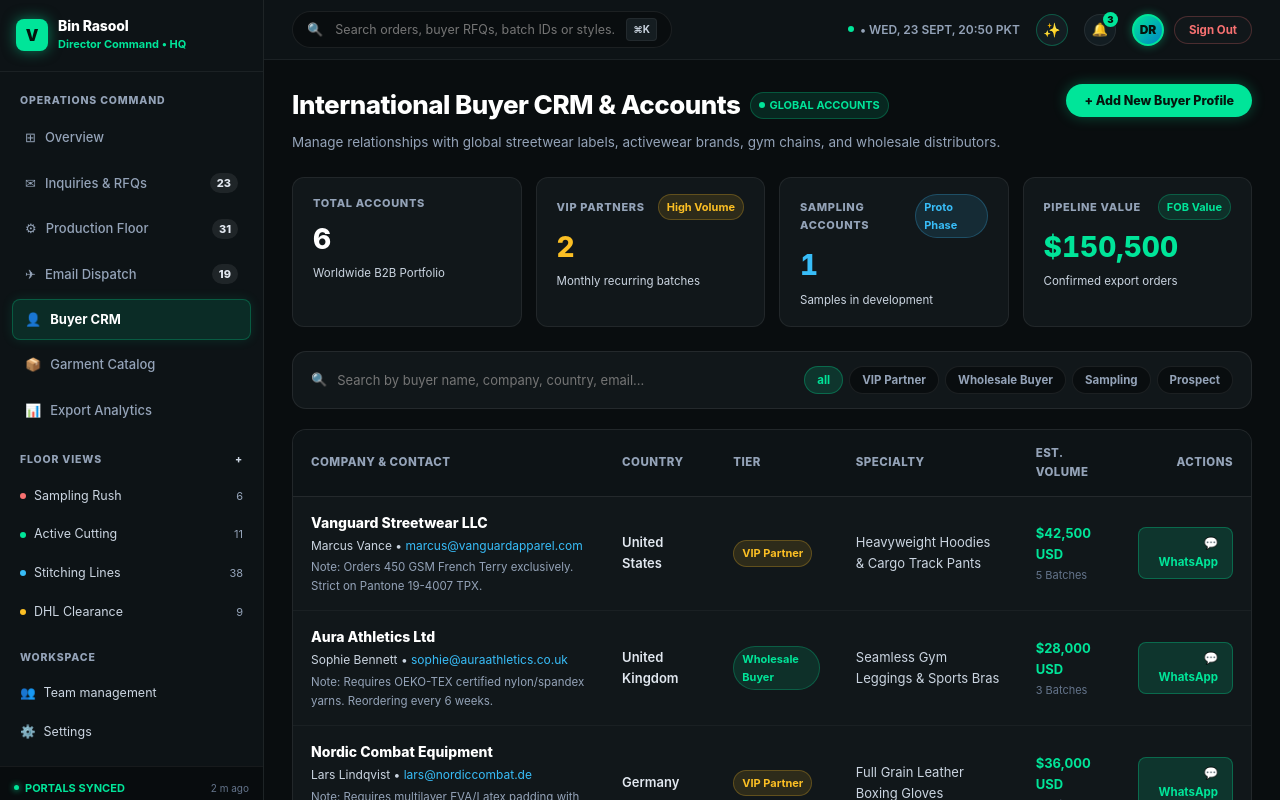
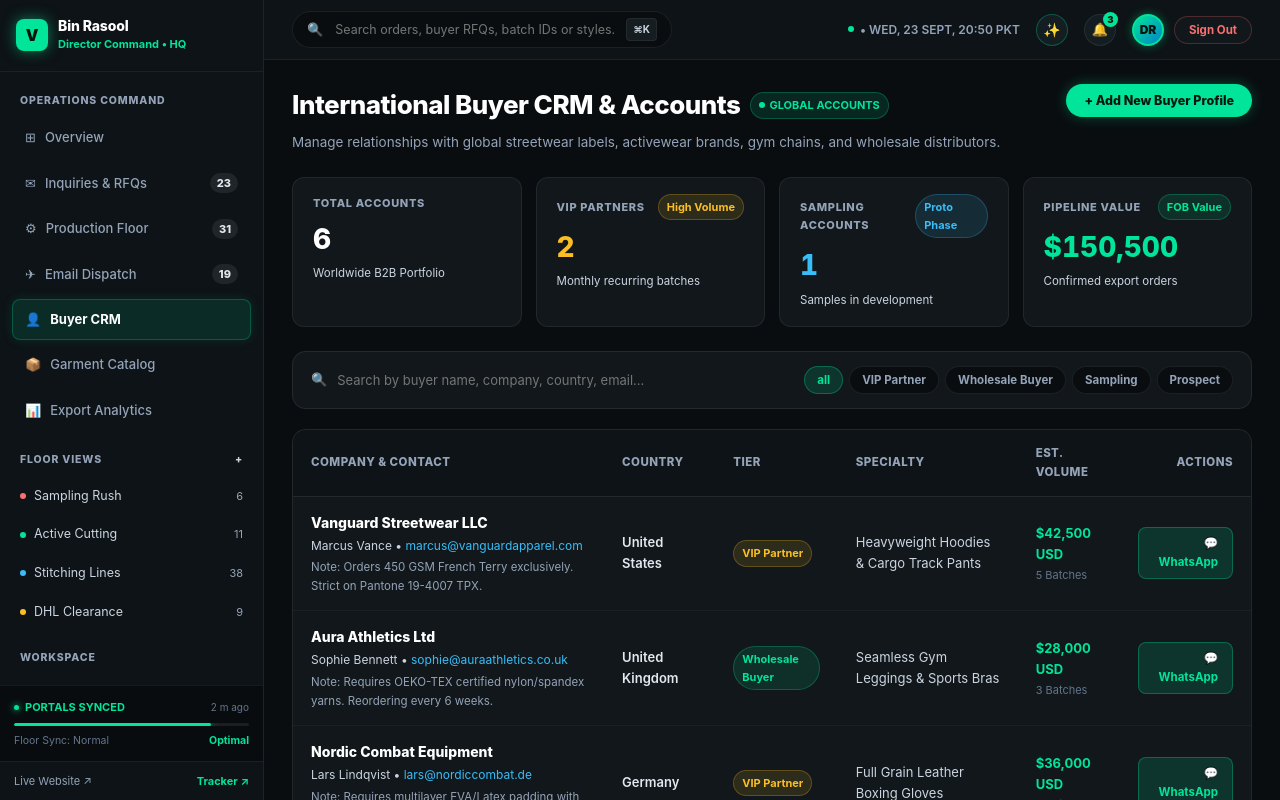
Before and after one commit to MuhammadSami643/saym-industry, a Next.js app: page /admin/buyers in a window 1280 px wide. Built offline with nearby package versions, Linux system fonts and the light colour scheme; no server answers.

Commit message:
Make sidebar brand header sticky and isolate scrollbar to navigation area

```diff
--- a/app/admin/layout.tsx
+++ b/app/admin/layout.tsx
@@ -105,11 +105,22 @@ export default function AdminLayout({ children }: { children: React.ReactNode })
           flexDirection: 'column',
           borderRight: '1px solid rgba(255, 255, 255, 0.07)',
           flexShrink: 0,
-          overflowY: 'auto',
+          overflow: 'hidden',
+          position: 'relative',
         }}
       >
-        {/* Brand Header */}
-        <div style={{ padding: '18px 16px', borderBottom: '1px solid rgba(255,255,255,0.06)', flexShrink: 0 }}>
+        {/* Brand Header (Sticky & Scrollbar-free) */}
+        <div
+          style={{
+            padding: '18px 16px',
+            borderBottom: '1px solid rgba(255, 255, 255, 0.06)',
+            flexShrink: 0,
+            background: '#0d1316',
+            position: 'sticky',
+            top: 0,
+            zIndex: 10,
+          }}
+        >
           <div style={{ display: 'flex', alignItems: 'center', gap: '10px' }}>
             <div
               style={{
@@ -138,8 +149,18 @@ export default function AdminLayout({ children }: { children: React.ReactNode })
           </div>
         </div>
 
-        {/* Navigation Tabs */}
-        <nav style={{ padding: '16px 12px', display: 'flex', flexDirection: 'column', gap: '4px', flexGrow: 1 }}>
+        {/* Navigation Tabs (Scrollable body below header) */}
+        <nav
+          style={{
+            padding: '16px 12px',
+            display: 'flex',
+            flexDirection: 'column',
+            gap: '4px',
+            flex: 1,
+            overflowY: 'auto',
+            minHeight: 0,
+          }}
+        >
           <div style={{ fontSize: '10.5px', textTransform: 'uppercase', color: '#94a3b8', fontWeight: 800, padding: '4px 8px', letterSpacing: '0.08em' }}>
             OPERATIONS COMMAND
           </div>
```
Also changed, not shown: app/components/AnimatedCounter.tsx (line endings or trailing spaces).
